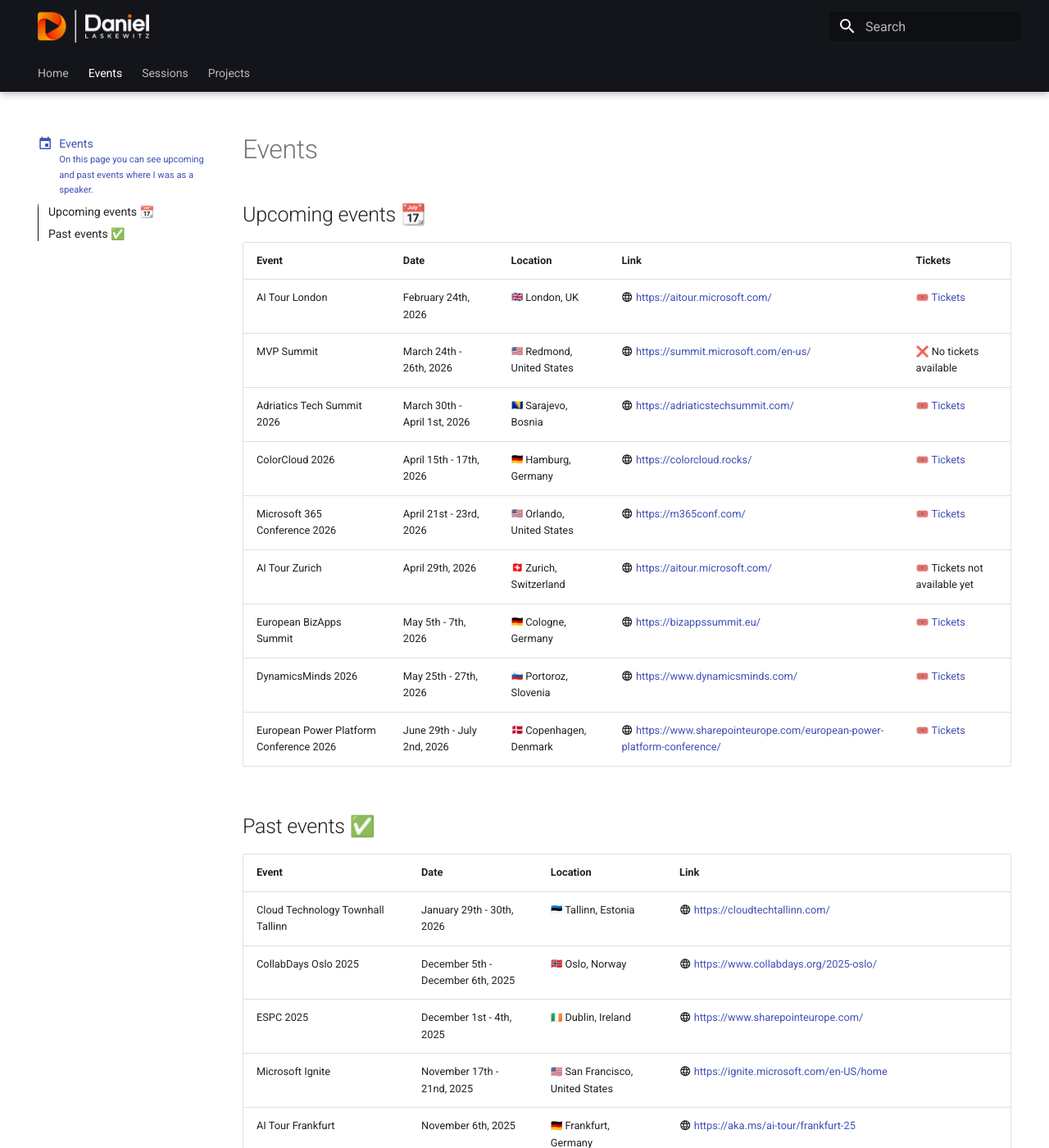
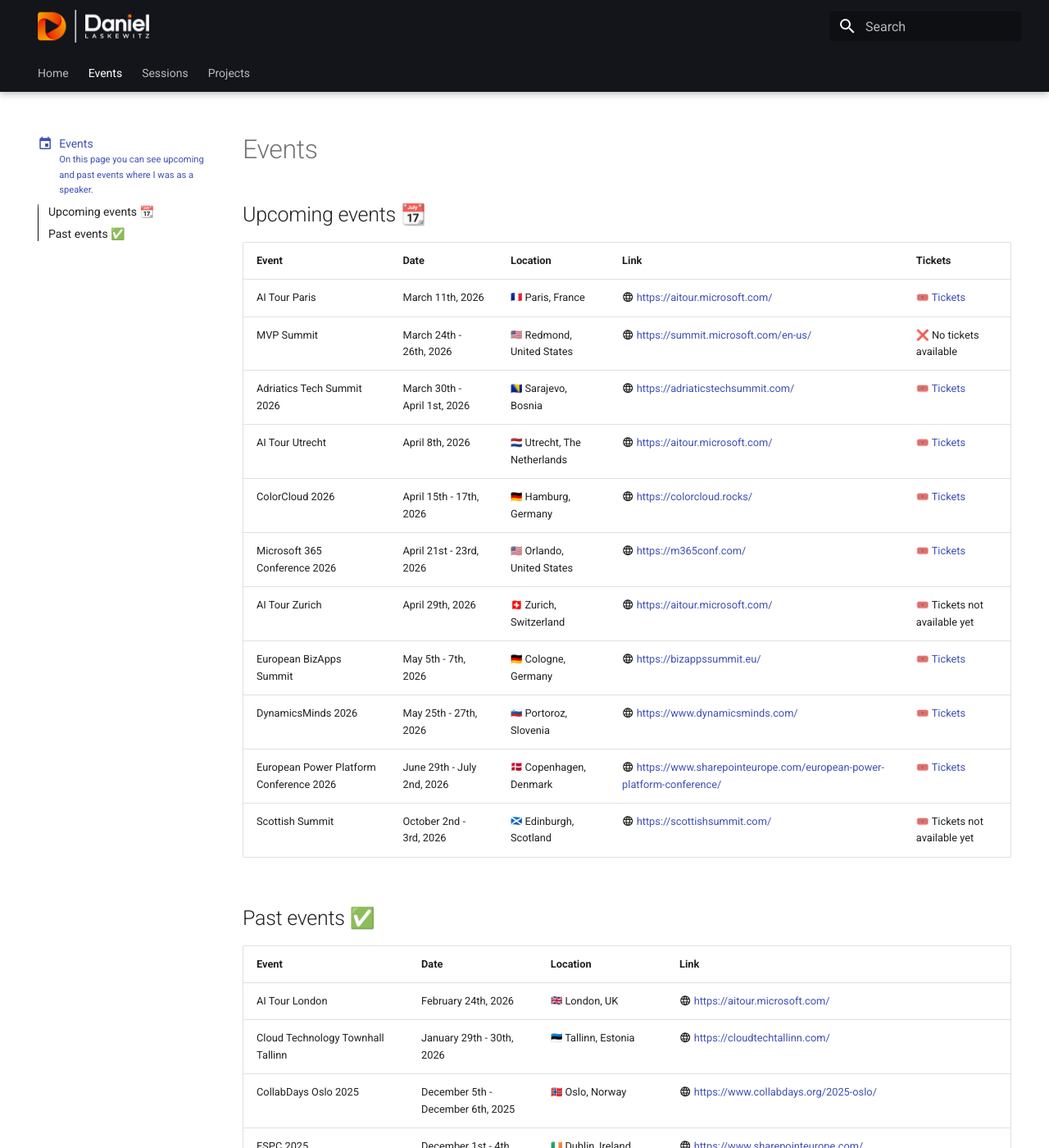
Before and after one commit to Laskewitz/laskewitz.github.io, an MkDocs documentation site: the page built from docs/events.md, in a window 1280 px wide and 1400 px high. Shown: the whole window at 82% size. Built offline with MkDocs 1.6.1 and Material for MkDocs 9.7.7, drawn with Linux system fonts in a browser that asks for light colours; emoji names are drawn with the system emoji font.

Commit message:
Updated events

```diff
--- a/docs/events.md
+++ b/docs/events.md
@@ -15,21 +15,24 @@
 
 | Event | Date | Location | Link | Tickets |
 | ----------- | ------------------------------------ | ------------------------------------ | ------------------------------------ | ------------------------------------ |
-| AI Tour London | February 24th, 2026 | :gb: London, UK | :material-web: [https://aitour.microsoft.com/](https://aitour.microsoft.com/) | 🎟️ [Tickets](https://aitour.microsoft.com/flow/microsoft/london262/landingpage/page/cityhome) |
+| AI Tour Paris | March 11th, 2026 | :fr: Paris, France | :material-web: [https://aitour.microsoft.com/](https://aitour.microsoft.com/) | 🎟️ [Tickets](https://aitour.microsoft.com/flow/microsoft/paris26/landingpage/page/cityhome) |
 | MVP Summit | March 24th - 26th, 2026 | :us: Redmond, United States | :material-web: [https://summit.microsoft.com/en-us/](https://summit.microsoft.com/en-us/) | ❌ No tickets available |
 | Adriatics Tech Summit 2026 | March 30th - April 1st, 2026 | :ba: Sarajevo, Bosnia | :material-web: [https://adriaticstechsummit.com/](https://adriaticstechsummit.com/) | 🎟️ [Tickets](https://adriaticstechsummit.com/en/tickets) |
+| AI Tour Utrecht | April 8th, 2026 | :nl: Utrecht, The Netherlands | :material-web: [https://aitour.microsoft.com/](https://aitour.microsoft.com/) | 🎟️ [Tickets](https://aitour.microsoft.com/flow/microsoft/utrecht26/landingpage/page/cityhome) |
 | ColorCloud 2026 | April 15th - 17th, 2026 | :de: Hamburg, Germany | :material-web: [https://colorcloud.rocks/](https://colorcloud.rocks/) | 🎟️ [Tickets](https://colorcloud.rocks/tickets/) |
 | Microsoft 365 Conference 2026 | April 21st - 23rd, 2026 | :us: Orlando, United States | :material-web: [https://m365conf.com/](https://m365conf.com/) | 🎟️ [Tickets](https://m365conf.com/#!/register) |
 | AI Tour Zurich | April 29th, 2026 | :ch: Zurich, Switzerland | :material-web: [https://aitour.microsoft.com/](https://aitour.microsoft.com/) | 🎟️ Tickets not available yet |
 | European BizApps Summit | May 5th - 7th, 2026 | :de: Cologne, Germany | :material-web: [https://bizappssummit.eu/](https://bizappssummit.eu/) | 🎟️ [Tickets](https://bizappssummit.eu/en/tickets) |
 | DynamicsMinds 2026 | May 25th - 27th, 2026 | :si: Portoroz, Slovenia | :material-web: [https://www.dynamicsminds.com/](https://www.dynamicsminds.com/) | 🎟️ [Tickets](https://www.dynamicsminds.com/register/#buy-tickets) |
 | European Power Platform Conference 2026 | June 29th - July 2nd, 2026 | :dk: Copenhagen, Denmark | :material-web: [https://www.sharepointeurope.com/european-power-platform-conference/](https://www.sharepointeurope.com/european-power-platform-conference/) | 🎟️ [Tickets](https://www.sharepointeurope.com/european-power-platform-conference-pricing/) |
+| Scottish Summit | October 2nd - 3rd, 2026 | :scotland: Edinburgh, Scotland | :material-web: [https://scottishsummit.com/](https://scottishsummit.com/) | 🎟️ Tickets not available yet |
 <!-- | Name | Date | :nl: | :material-web: [website](website) | 🎟️ [Tickets]() | -->
 
 ## Past events ✅
 
 | Event | Date | Location | Link |
 | ----------- | ------------------------------------ | ------------------------------------ | ------------------------------------ |
+| AI Tour London | February 24th, 2026 | :gb: London, UK | :material-web: [https://aitour.microsoft.com/](https://aitour.microsoft.com/) |
 | Cloud Technology Townhall Tallinn | January 29th - 30th, 2026 | :ee: Tallinn, Estonia | :material-web: [https://cloudtechtallinn.com/](https://cloudtechtallinn.com/) |
 | CollabDays Oslo 2025 | December 5th - December 6th, 2025 | :no: Oslo, Norway | :material-web: [https://www.collabdays.org/2025-oslo/](https://www.collabdays.org/2025-oslo/) | 🎟️ [Tickets](https://www.collabdays.org/2025-oslo/register/) |
 | ESPC 2025 | December 1st - 4th, 2025 | :ie: Dublin, Ireland | :material-web: [https://www.sharepointeurope.com/](https://www.sharepointeurope.com/) | 🎟️ [Tickets](https://www.sharepointeurope.com/pricing/) |
```
